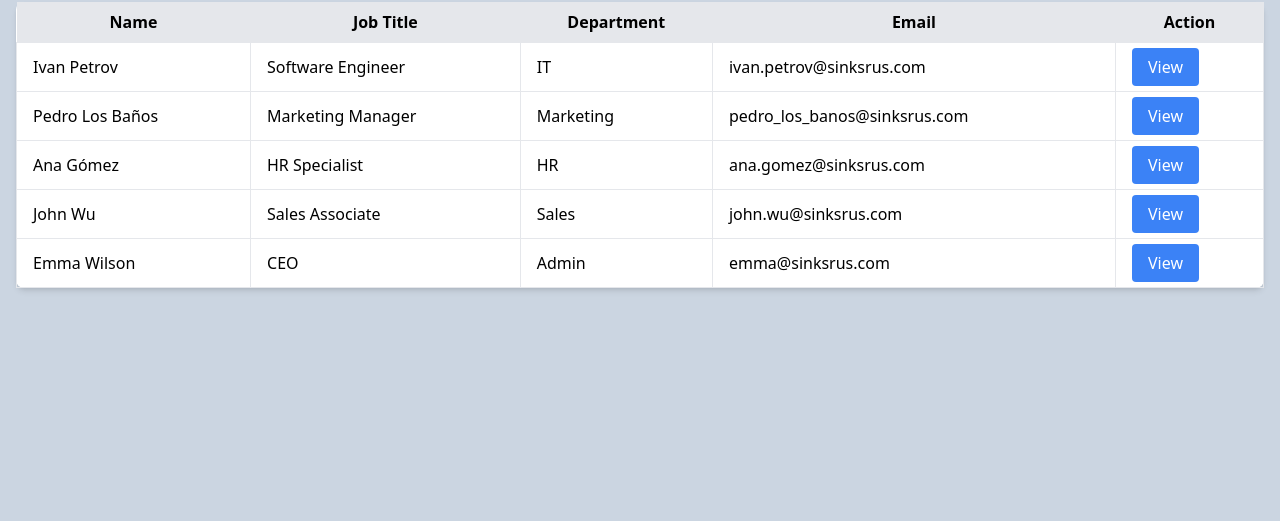
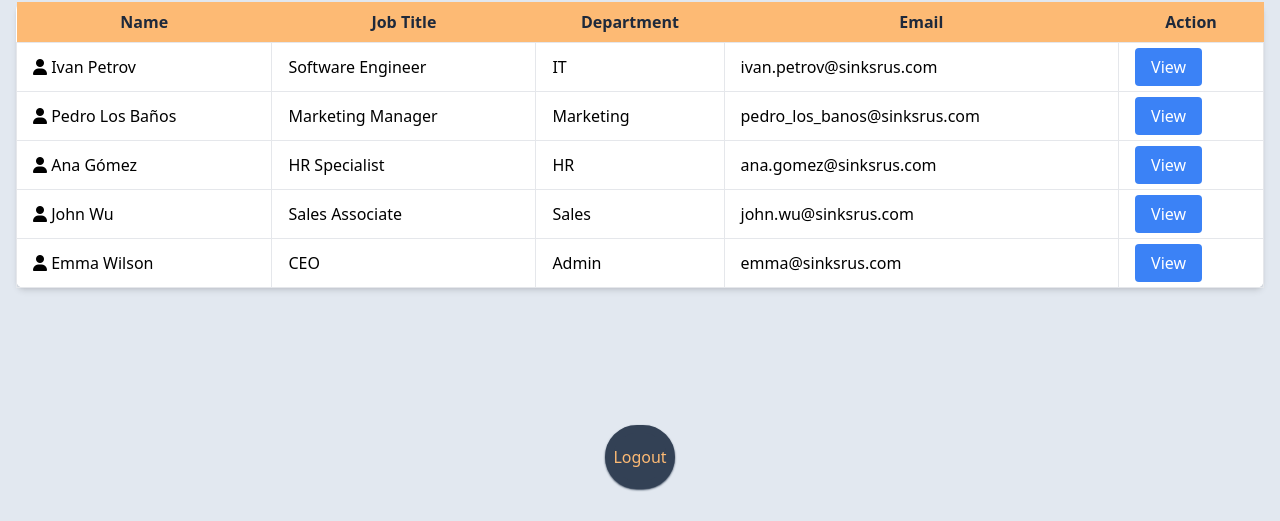
Before and after one commit to adrian-aizen/sinkssys, a plain HTML site: page employee_list.html in a window 1280 px wide. Shown: the part 279-800 px from the top of the page. Drawn offline with nearby package versions, Linux system fonts and the light colour scheme.

Commit message:
Added styling and logout button

```diff
--- a/employee_list.html
+++ b/employee_list.html
@@ -1,5 +1,7 @@
 <!DOCTYPE html>
 <html lang="en">
+<html lang="en">
+
 <head>
   <meta charset="UTF-8">
   <meta name="viewport" content="width=device-width, initial-scale=1.0">
@@ -9,7 +11,8 @@
     integrity="sha512-Kc323vGBEqzTmouAECnVceyQqyqdsSiqLQISBL29aUW4U/M7pSPA/gEUZQqv1cwx4OnYxTxve5UMg5GT6L4JJg=="
     crossorigin="anonymous" referrerpolicy="no-referrer" />
 </head>
-<body class="h-screen flex items-center justify-center bg-slate-300">
+
+<body class="h-screen flex items-center justify-center bg-slate-200">
   <header class="bg-slate-700 h-16 w-full fixed top-0">
     <div class="flex flex-col justify-center items-center">
       <h1 class="font-mono italic font-bold text-gray-300 text-3xl box-border flex-1"><i
@@ -18,27 +21,29 @@
         sinks</p>
     </div>
   </header>
+
   <div class="container mx-auto p-4">
     <h1 class="text-2xl font-bold mb-4">Employee List</h1>
     <table class="table-auto w-full bg-white shadow-md rounded-lg">
       <thead>
-              <tr class="bg-gray-200">
-                  <th class="px-4 py-2">Name</th>
-                  <th class="px-4 py-2">Job Title</th>
-                  <th class="px-4 py-2">Department</th>
-                  <th class="px-4 py-2">Email</th>
-                  <th class="px-4 py-2">Action</th>
+        <tr class="bg-orange-300">
+          <th class="px-4 py-2 text-slate-800">Name</th>
+          <th class="px-4 py-2 text-slate-800">Job Title</th>
+          <th class="px-4 py-2 text-slate-800">Department</th>
+          <th class="px-4 py-2 text-slate-800">Email</th>
+          <th class="px-4 py-2 text-slate-800">Action</th>
         </tr>
       </thead>
       <tbody>
         <tr>
-                  <td class="border px-4 py-2">Ivan Petrov</td>
+          <td class="border px-4 py-2"><i class="fa-solid fa-user"></i> Ivan Petrov</td>
           <td class="border px-4 py-2">Software Engineer</td>
           <td class="border px-4 py-2">IT</td>
           <td class="border px-4 py-2">ivan.petrov@sinksrus.com</td>
           <td class="border px-4 py-3">
             <a href="#ivan" class="bg-blue-500 text-white px-4 py-2 rounded hover:bg-blue-600">View</a>
-                    <div id="ivan" class="hidden fixed inset-0 bg-gray-900 bg-opacity-50 items-center justify-center target:flex">
+            <div id="ivan"
+              class="hidden fixed inset-0 bg-gray-900 bg-opacity-50 items-center justify-center target:flex">
               <div class="bg-white rounded-lg p-6 w-96 relative">
                 <a href="#" class="absolute top-3 right-3 text-gray-500 text-2xl hover:text-gray-700">x</a>
 
@@ -55,13 +60,14 @@
         </tr>
 
         <tr>
-                  <td class="border px-4 py-2">Pedro Los Baños</td>
+          <td class="border px-4 py-2"><i class="fa-solid fa-user"></i> Pedro Los Baños</td>
           <td class="border px-4 py-2">Marketing Manager</td>
           <td class="border px-4 py-2">Marketing</td>
           <td class="border px-4 py-2">pedro_los_banos@sinksrus.com</td>
           <td class="border px-4 py-3">
             <a href="#pedro" class="bg-blue-500 text-white px-4 py-2 rounded hover:bg-blue-600">View</a>
-                    <div id="pedro" class="hidden fixed inset-0 bg-gray-900 bg-opacity-50 items-center justify-center target:flex">
+            <div id="pedro"
+              class="hidden fixed inset-0 bg-gray-900 bg-opacity-50 items-center justify-center target:flex">
               <div class="bg-white rounded-lg p-6 w-96 relative">
                 <a href="#" class="absolute top-3 right-3 text-gray-500 text-2xl hover:text-gray-700">x</a>
                 <h2 class="text-2xl font-semibold mb-4">Employee Details</h2>
@@ -77,13 +83,14 @@
         </tr>
 
         <tr>
-                  <td class="border px-4 py-2">Ana Gómez</td>
+          <td class="border px-4 py-2"><i class="fa-solid fa-user"></i> Ana Gómez</td>
           <td class="border px-4 py-2">HR Specialist</td>
           <td class="border px-4 py-2">HR</td>
           <td class="border px-4 py-2">ana.gomez@sinksrus.com</td>
           <td class="border px-4 py-3">
             <a href="#ana" class="bg-blue-500 text-white px-4 py-2 rounded hover:bg-blue-600">View</a>
-                      <div id="ana" class="hidden fixed inset-0 bg-gray-900 bg-opacity-50 items-center justify-center target:flex">
+            <div id="ana"
+              class="hidden fixed inset-0 bg-gray-900 bg-opacity-50 items-center justify-center target:flex">
               <div class="bg-white rounded-lg p-6 w-96 relative">
                 <a href="#" class="absolute top-3 right-3 text-gray-500 text-2xl hover:text-gray-700">x</a>
                 <h2 class="text-2xl font-semibold mb-4">Employee Details</h2>
@@ -98,13 +105,14 @@
           </td>
         </tr>
         <tr>
-                  <td class="border px-4 py-2">John Wu</td>
+          <td class="border px-4 py-2"><i class="fa-solid fa-user"></i> John Wu</td>
           <td class="border px-4 py-2">Sales Associate</td>
           <td class="border px-4 py-2">Sales</td>
           <td class="border px-4 py-2">john.wu@sinksrus.com</td>
           <td class="border px-4 py-3">
             <a href="#john" class="bg-blue-500 text-white px-4 py-2 rounded hover:bg-blue-600">View</a>
-                      <div id="john" class="hidden fixed inset-0 bg-gray-900 bg-opacity-50 items-center justify-center target:flex">
+            <div id="john"
+              class="hidden fixed inset-0 bg-gray-900 bg-opacity-50 items-center justify-center target:flex">
               <div class="bg-white rounded-lg p-6 w-96 relative">
                 <a href="#" class="absolute top-3 right-3 text-gray-500 text-2xl hover:text-gray-700">x</a>
                 <h2 class="text-2xl font-semibold mb-4">Employee Details</h2>
@@ -119,13 +127,14 @@
           </td>
         </tr>
         <tr>
-                  <td class="border px-4 py-2">Emma Wilson</td>
+          <td class="border px-4 py-2"><i class="fa-solid fa-user"></i> Emma Wilson</td>
           <td class="border px-4 py-2">CEO</td>
           <td class="border px-4 py-2">Admin</td>
           <td class="border px-4 py-2">emma@sinksrus.com</td>
           <td class="border px-4 py-3">
             <a href="#emma" class="bg-blue-500 text-white px-4 py-2 rounded hover:bg-blue-600">View</a>
-                      <div id="emma" class="hidden fixed inset-0 bg-gray-900 bg-opacity-50 items-center justify-center target:flex">
+            <div id="emma"
+              class="hidden fixed inset-0 bg-gray-900 bg-opacity-50 items-center justify-center target:flex">
               <div class="bg-white rounded-lg p-6 w-96 relative">
                 <a href="#" class="absolute top-3 right-3 text-gray-500 text-2xl hover:text-gray-700">x</a>
                 <h2 class="text-2xl font-semibold mb-4">Employee Details</h2>
@@ -142,5 +151,18 @@
       </tbody>
     </table>
   </div>
+
+  <footer class="fixed bottom-8">
+    <div>
+      <form action="index.html" method="GET"></a>
+        <button type="submit"
+          class="border-8 py-3 w-full rounded-full border-slate-700 bg-slate-700 text-orange-300 hover:bg-orange-300 hover:text-slate-800 hover:border-orange-300  shadow-sm  shadow-slate-700">
+          Logout</button>
+      </form>
+    </div>
+    </div>
+  </footer>
+
 </body>
+
 </html>
```
Lines whose indentation alone changed are shown as unchanged.
